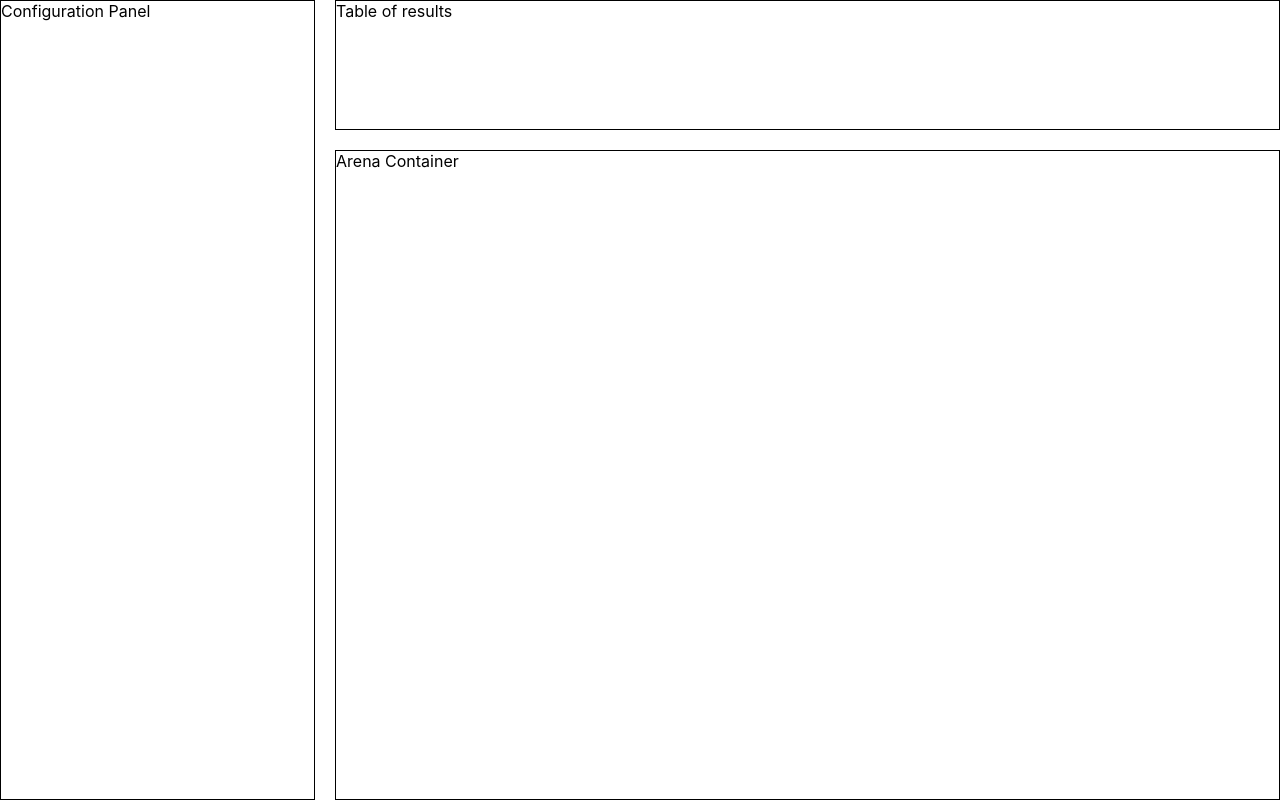
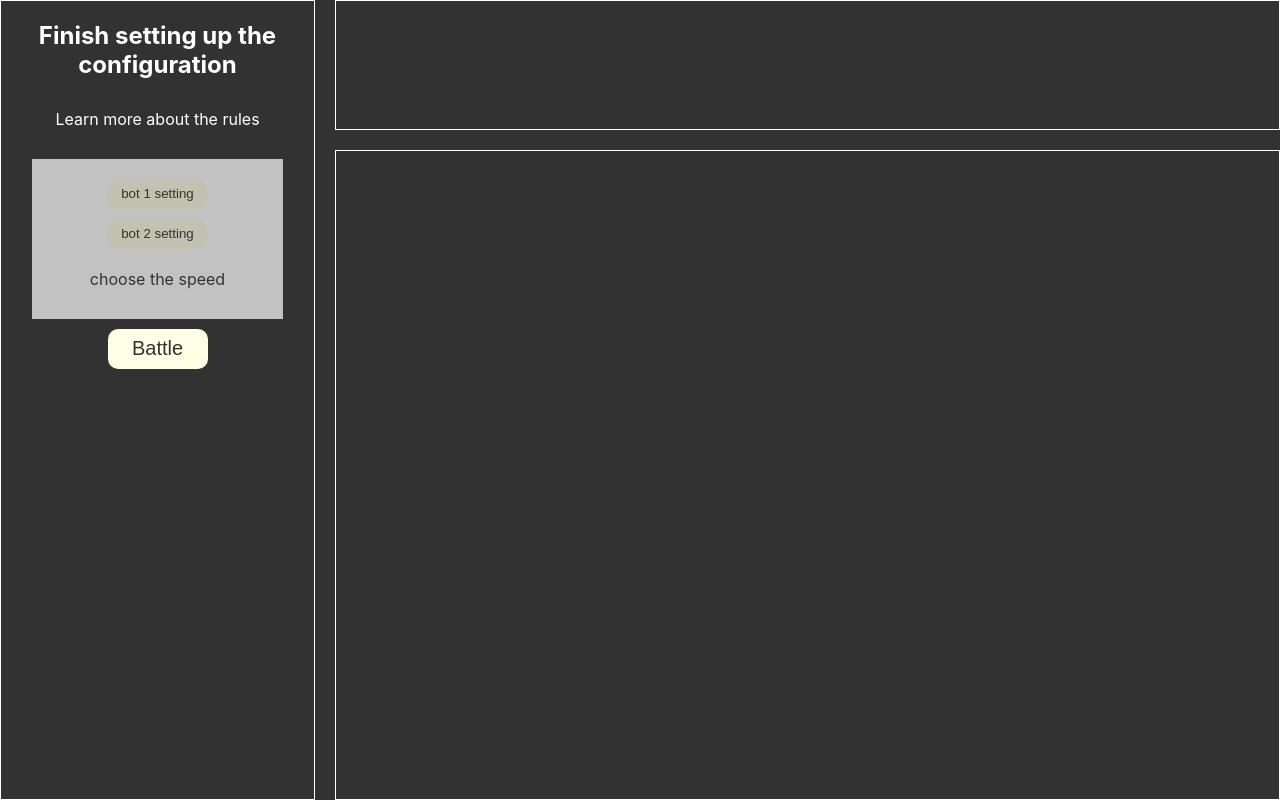
Before and after one commit to chingu-voyages/v44-tier2-team-18, a React (Create React App) app: page /gamepage in a window 1280 px wide. Built offline with nearby package versions, Linux system fonts and the light colour scheme; a web font is replaced by a local one.

Commit message:
created configuration comp

```diff
--- a/src/components/GamePage/Configuration/ConfigurationLayout.scss
+++ b/src/components/GamePage/Configuration/ConfigurationLayout.scss
@@ -0,0 +1,33 @@
+.configuration-container {
+  color: white;
+  text-align: center;
+  .rule-explanation {
+    margin: 30px 0;
+  }
+  .configuration-content {
+    margin: 0 auto;
+    padding: 20px 0;
+    width: 80%;
+    background-color: white;
+    opacity: 0.7;
+    z-index: 0;
+    .speed-slider-title {
+      margin: 10px 0;
+      z-index: 1;
+      color: black;
+    }
+  }
+  .buttle-button {
+    background-color: lightyellow;
+    border: none;
+    outline: none;
+    margin: 10px;
+    border-radius: 10px;
+    width: 100px;
+    height: 40px;
+    font-size: 20px;
+    &:hover {
+      cursor: pointer;
+    }
+  }
+}
--- a/src/components/GamePage/Configuration/ConfigurationLayout.tsx
+++ b/src/components/GamePage/Configuration/ConfigurationLayout.tsx
@@ -1,8 +1,25 @@
-import './ConfigurationLayout.scss'
+import "./ConfigurationLayout.scss";
+import GlobalButton from "./GlobalButton";
 
 function ConfigurationLayout() {
-
-    return <div className="configuration-container">Configuration Panel</div>;
+  return (
+    <div className="configuration-container">
+      <div>
+        <h2>Finish setting up the configuration</h2>
+        <div className="rule-explanation">Learn more about the rules</div>
+      </div>
+      <div className="configuration-content">
+        <div>
+          <GlobalButton buttonText="bot 1 setting" />
+        </div>
+        <div>
+          <GlobalButton buttonText="bot 2 setting" />
+        </div>
+        <div className="speed-slider-title">choose the speed</div>
+      </div>
+      <button className="buttle-button">Battle</button>
+    </div>
+  );
 }
 
 export default ConfigurationLayout;
--- /dev/null
+++ b/src/components/GamePage/Configuration/GlobalButton.scss
@@ -0,0 +1,13 @@
+.globalButton {
+  background-color: lightyellow;
+  border: none;
+  outline: none;
+  margin-bottom: 10px;
+  border-radius: 10px;
+  width: 100px;
+  height: 30px;
+  z-index: 1;
+  &:hover {
+    cursor: pointer;
+  }
+}
--- /dev/null
+++ b/src/components/GamePage/Configuration/GlobalButton.tsx
@@ -0,0 +1,11 @@
+import "./GlobalButton.scss";
+import React from "react";
+
+type Props = {
+  buttonText: string;
+};
+export const GlobalButton: React.FC<Props> = ({ buttonText }) => {
+  return <button className="globalButton">{buttonText}</button>;
+};
+
+export default GlobalButton;
--- a/src/components/GamePage/GamePageLayout.scss
+++ b/src/components/GamePage/GamePageLayout.scss
@@ -2,19 +2,21 @@
   width: 100vw;
   height: 100vh;
   display: grid;
+  background-color: black;
+  opacity: 0.8;
   grid-template-columns: 1fr 3fr;
   grid-template-rows: 1fr 5fr;
   grid-gap: 20px;
 
   .configuraion-section {
-        border: 1px solid black;
+    border: 1px solid white;
     grid-row-start: 1;
     grid-row-end: 3;
   }
   .arena-section {
-        border: 1px solid black;
+    border: 1px solid white;
   }
   .leadboard-section {
-        border: 1px solid black;
+    border: 1px solid white;
   }
 }
```
Lines whose indentation alone changed are shown as unchanged.
